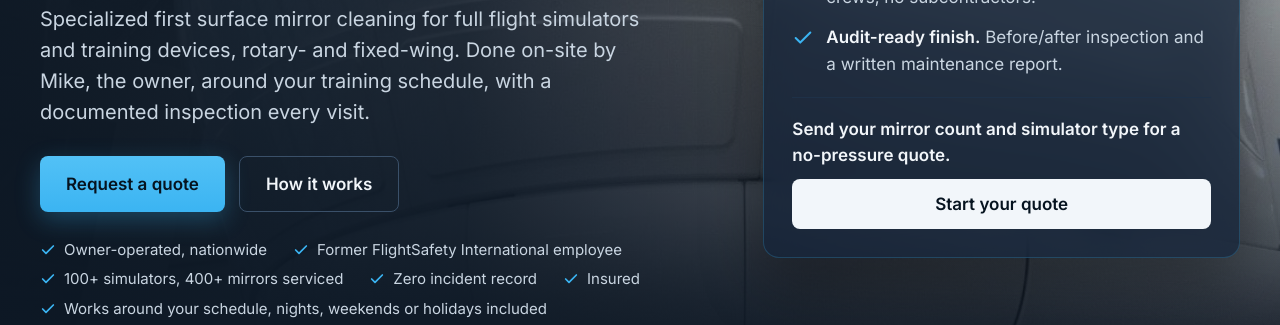
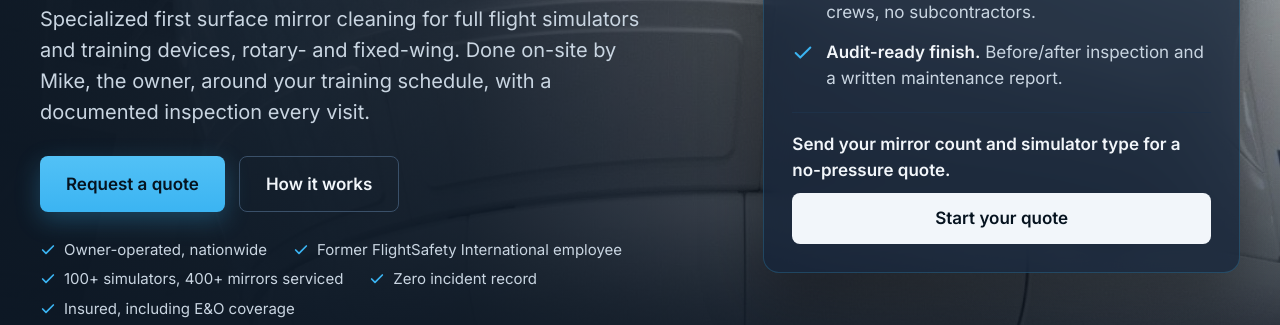
Before and after one commit to JonAponte/clearsky-website, a plain HTML site: page index.html in a window 1280 px wide. Shown: the part 459-784 px from the top of the page. Drawn offline with Linux system fonts and the light colour scheme.

Commit message:
Trust row: note E&O coverage
Co-Authored-By: Claude Fable 5.1 <noreply@anthropic.com>
Claude-Session: https://claude.ai/code/session_01TsEQD5AXFeAQydeirsjsKE

```diff
--- a/index.html
+++ b/index.html
@@ -59,7 +59,7 @@
           <li style="display: flex; align-items: center; gap: 8px"><svg aria-hidden="true" width="16" height="16" viewBox="0 0 24 24" fill="none" stroke="#3BB4F2" stroke-width="2.6" stroke-linecap="round" stroke-linejoin="round" style="flex-shrink: 0"><path d="M20 6 9 17l-5-5"></path></svg>Former FlightSafety International employee</li>
           <li style="display: flex; align-items: center; gap: 8px"><svg aria-hidden="true" width="16" height="16" viewBox="0 0 24 24" fill="none" stroke="#3BB4F2" stroke-width="2.6" stroke-linecap="round" stroke-linejoin="round" style="flex-shrink: 0"><path d="M20 6 9 17l-5-5"></path></svg>100+ simulators, 400+ mirrors serviced</li>
           <li style="display: flex; align-items: center; gap: 8px"><svg aria-hidden="true" width="16" height="16" viewBox="0 0 24 24" fill="none" stroke="#3BB4F2" stroke-width="2.6" stroke-linecap="round" stroke-linejoin="round" style="flex-shrink: 0"><path d="M20 6 9 17l-5-5"></path></svg>Zero incident record</li>
-          <li style="display: flex; align-items: center; gap: 8px"><svg aria-hidden="true" width="16" height="16" viewBox="0 0 24 24" fill="none" stroke="#3BB4F2" stroke-width="2.6" stroke-linecap="round" stroke-linejoin="round" style="flex-shrink: 0"><path d="M20 6 9 17l-5-5"></path></svg>Insured</li>
+          <li style="display: flex; align-items: center; gap: 8px"><svg aria-hidden="true" width="16" height="16" viewBox="0 0 24 24" fill="none" stroke="#3BB4F2" stroke-width="2.6" stroke-linecap="round" stroke-linejoin="round" style="flex-shrink: 0"><path d="M20 6 9 17l-5-5"></path></svg>Insured, including E&amp;O coverage</li>
           <li style="display: flex; align-items: center; gap: 8px"><svg aria-hidden="true" width="16" height="16" viewBox="0 0 24 24" fill="none" stroke="#3BB4F2" stroke-width="2.6" stroke-linecap="round" stroke-linejoin="round" style="flex-shrink: 0"><path d="M20 6 9 17l-5-5"></path></svg>Works around your schedule, nights, weekends or holidays included</li>
         </ul>
       </div>
```
